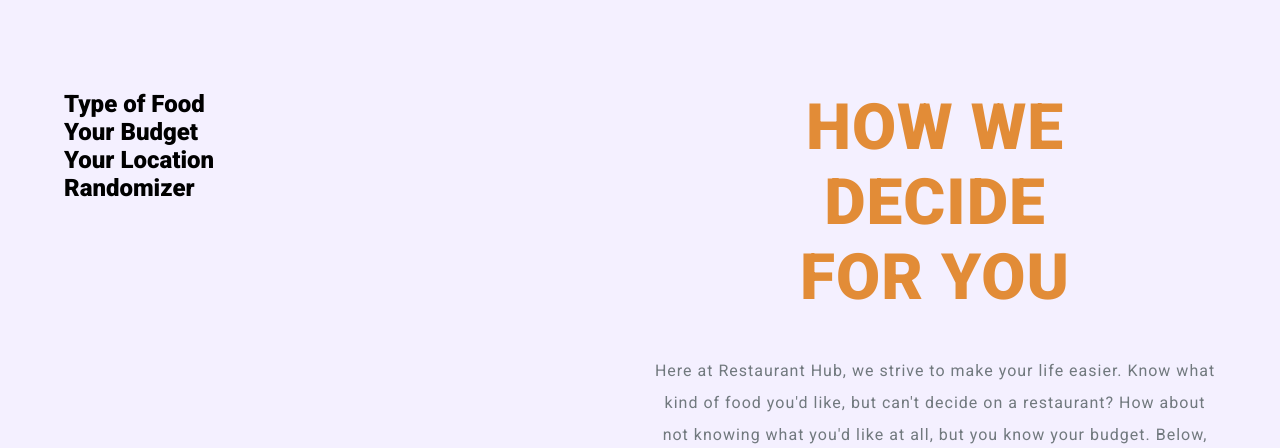
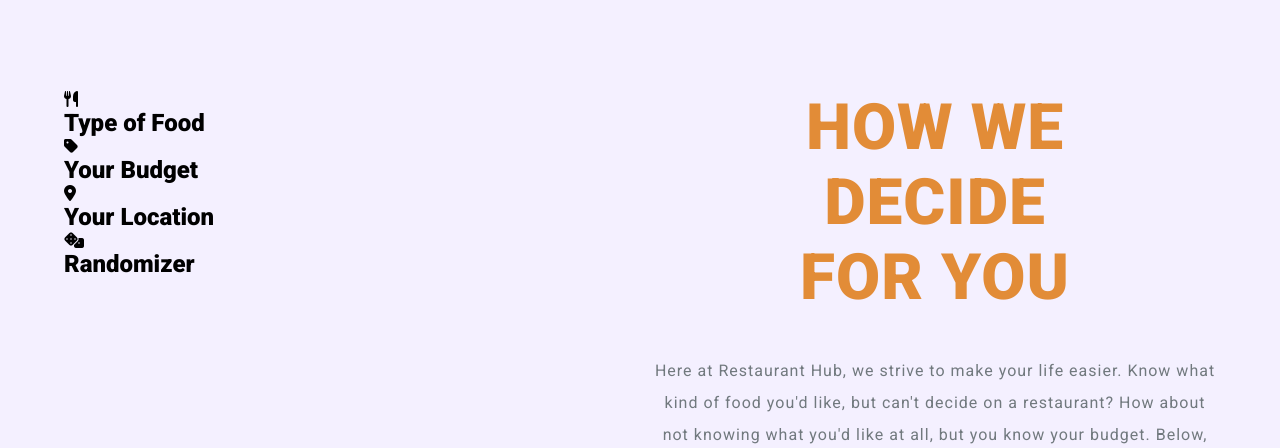
Before and after one commit to campatterson4/Restaurant-Hub-Final, a plain HTML site: page index.html in a window 1280 px wide. Shown: the part 762-1210 px from the top of the page. Drawn offline with nearby package versions, Linux system fonts and the light colour scheme.

Commit message:
adding font awesome icons to how to section

```diff
--- a/index.html
+++ b/index.html
@@ -53,22 +53,26 @@
             <div class="how-to-grid">
                 <div class="restaurant-card">
                     <div class="type-card">
+                        <i class="fa-solid fa-utensils"></i>
                         <h1 class="card-title">Type of Food</h1>
                         </div>
                 </div>
                 <div class="cards">
                 <div class="restaurant-card">
                     <div class="price-card">
+                        <i class="fa-solid fa-tag"></i>
                         <h1 class="card-title">Your Budget</h1>
                         </div>
                 </div>
                 <div class="restaurant-card">
                     <div class="location-card">
+                        <i class="fa-solid fa-location-dot"></i>
                         <h1 class="card-title">Your Location</h1>
                         </div>
                 </div>
                 <div class="restaurant-card">
                     <div class="surprise-card">
+                        <i class="fa-solid fa-dice"></i>
                         <h1 class="card-title">Randomizer</h1>
                         </div>
                 </div>
```
